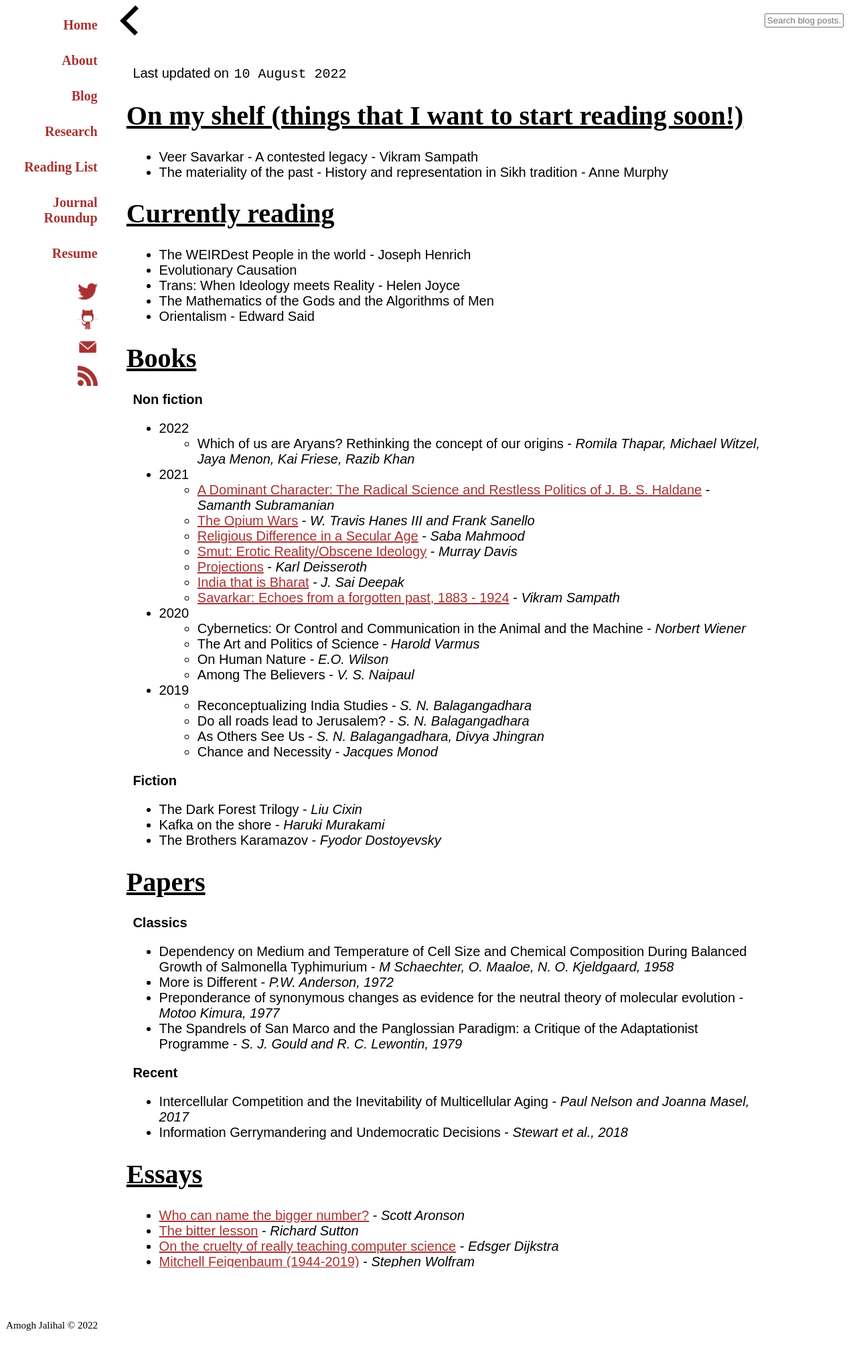
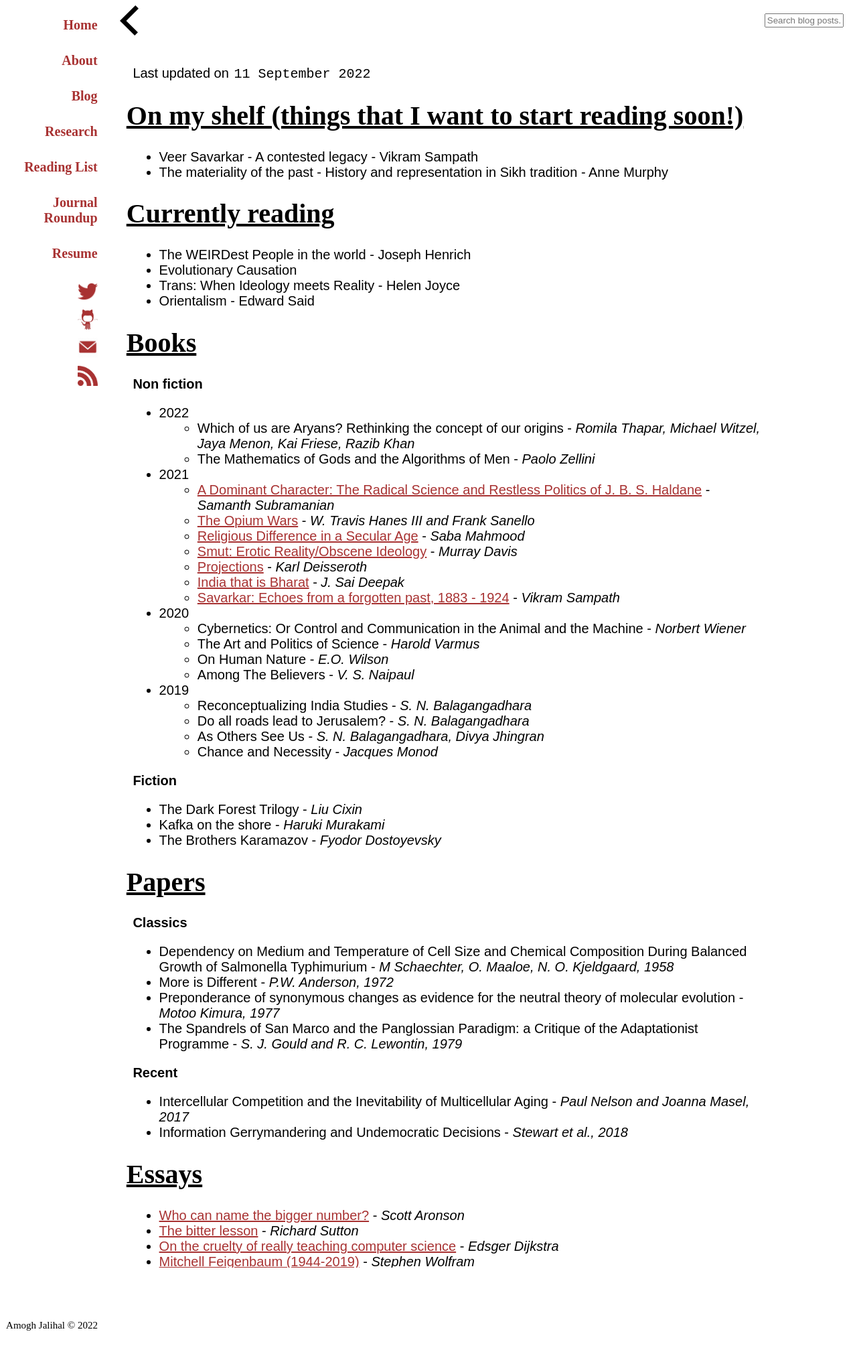
Before and after one commit to amoghpj/amoghpj.github.io, a Jekyll site: the page built from readinglist.md, in a window 1280 px wide. Shown: the whole page at 67% size. Built offline with Jekyll 4.4.1, drawn with Linux system fonts in a browser that asks for light colours; comment, search, counter and statistics services are not loaded.

Commit message:
Update reading list

```diff
--- a/readinglist.md
+++ b/readinglist.md
@@ -2,7 +2,7 @@
 layout: default
 title: Reading list
 ---
-Last updated on `10 August 2022`
+Last updated on `11 September 2022`
 
 # On my shelf (things that I want to start reading soon!)
 
@@ -14,7 +14,6 @@ Last updated on `10 August 2022`
 - The WEIRDest People in the world - Joseph Henrich
 - Evolutionary Causation
 - Trans: When Ideology meets Reality - Helen Joyce
-- The Mathematics of the Gods and the Algorithms of Men
 - Orientalism - Edward Said
 
 # Books
@@ -22,6 +21,7 @@ Last updated on `10 August 2022`
 **Non fiction**
 - 2022
   - Which of us are Aryans? Rethinking the concept of our origins - *Romila Thapar, Michael Witzel, Jaya Menon, Kai Friese, Razib Khan*
+  - The Mathematics of Gods and the Algorithms of Men - *Paolo Zellini*
 
 - 2021
   - [A Dominant Character: The Radical Science and Restless Politics of J. B. S. Haldane](https://www.amazon.com/Dominant-Character-Radical-Restless-Politics/dp/0393634248/) - *Samanth Subramanian*
```
